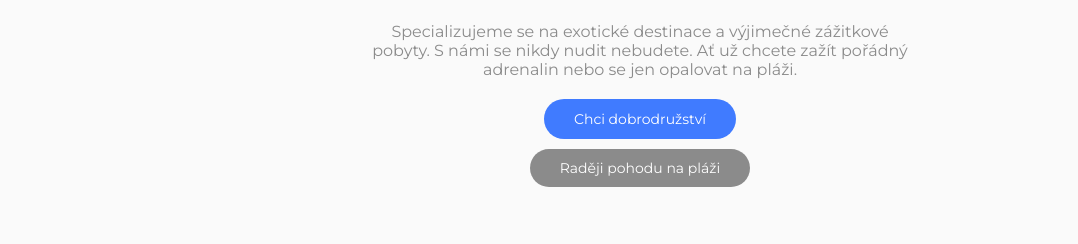
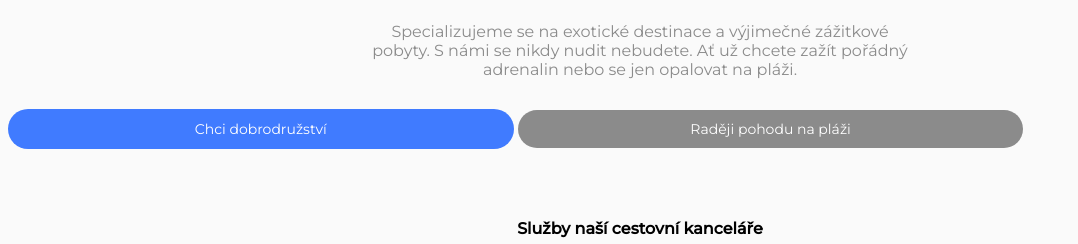
Before and after one commit to prochmi/prochmi-sluzby_povinny, a plain HTML site: page index.html in a window 1280 px wide. Shown: the part 488-732 px from the top of the page, without its empty margins (0-1078 px from the left). Drawn offline with Linux system fonts and the light colour scheme.

Commit message:
posledni

```diff
--- a/index.html
+++ b/index.html
@@ -25,15 +25,12 @@
                     <div class="cara"></div>
                         <p class="text">Specializujeme se na exotické destinace a výjimečné zážitkové pobyty.
                         S námi se nikdy nudit nebudete. Ať už chcete zažít pořádný adrenalin nebo se jen opalovat na pláži.</p>
-                    <div class="tabulka">
-                        <div class="a">
-                            <a class="prvni" href="#">Chci dobrodružství</a>
-                        </div>
-                        <div class="a">
-                            <a class="druhy" href="#">Raději pohodu na pláži</a>
-                        </div>
+                      <div class="posun">
+                        <a class="prvni" href="#">Chci dobrodružství</a>
+                        <a class="druhy" href="#">Raději pohodu na pláži</a>
                     </div>
-                </div>
+
+                    </div>
 
     </header>
 
--- a/style.css
+++ b/style.css
@@ -9,6 +9,10 @@ body {
     color: #8B8B8B;
     background-color: #FAFAFA;
 
+}
+
+header {
+    margin: 0 auto;
 }
 
 
@@ -62,7 +66,9 @@ a {
     border-radius: 20px;
     margin: 0 auto;
     margin: 30px auto 10px auto;
-
+    display: block;
+    text-align: center;
+    width: 40%;
 }
 
 .druhy {
@@ -72,6 +78,10 @@ a {
     font-size: 14px;
     padding: 10px 30px;
     margin: 10px auto 0px 0px;
+    display: block;
+    text-align: center;
+    width: 40%;
+    margin: 0 auto;
 }
 
 .sluzby {
@@ -129,13 +139,25 @@ a {
 }
 
 
+
+
+
 @media screen and (min-width: 640px){
     .text {
         max-width: 550px;
     }
 
+    .prvni,
+    .druhy{
+        display: inline-block;
+        margin: 0 auto;
 
 
+    }
 
+    .posun {
+    margin: 30px;
+    margin: 30px auto;
+}
 
 }
```
